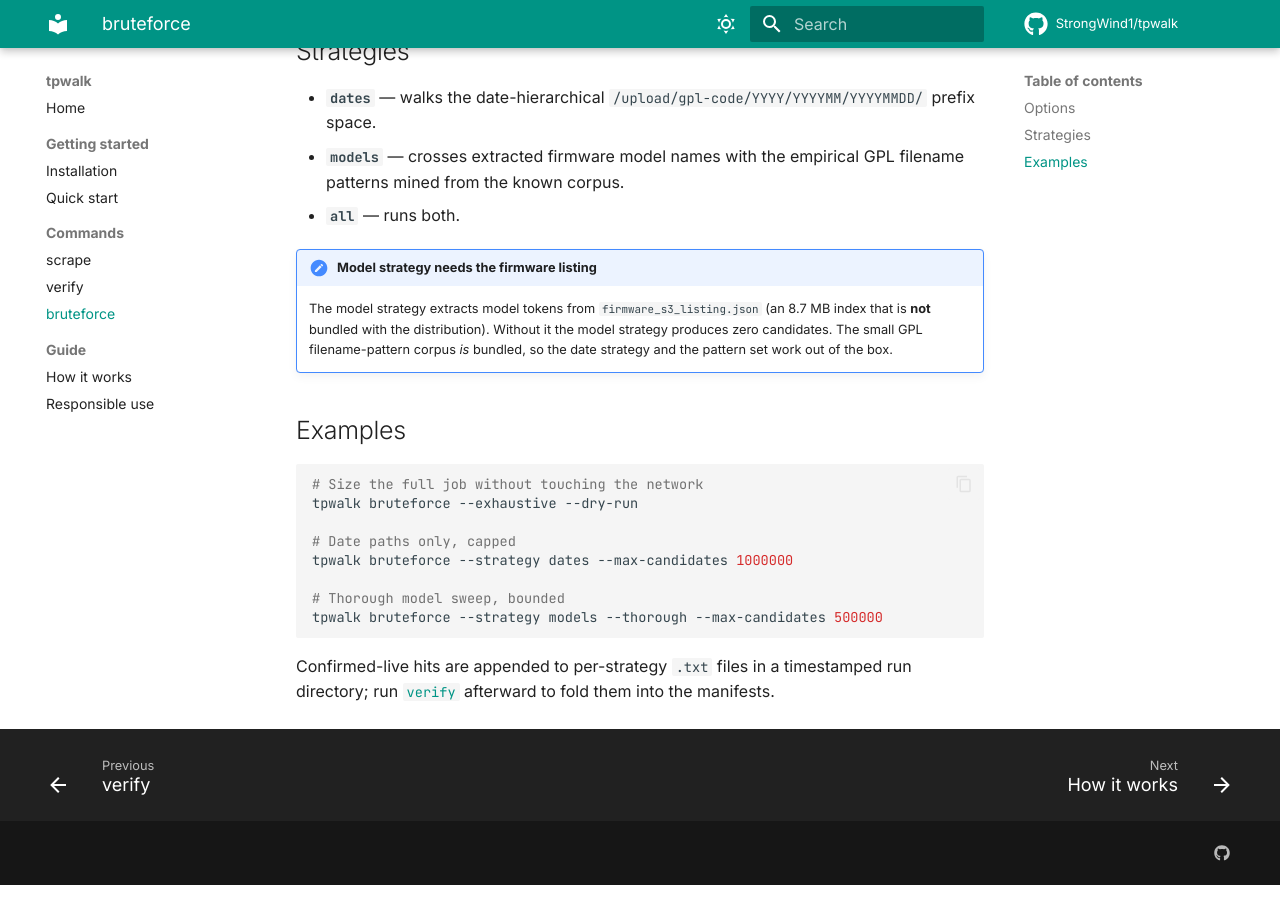
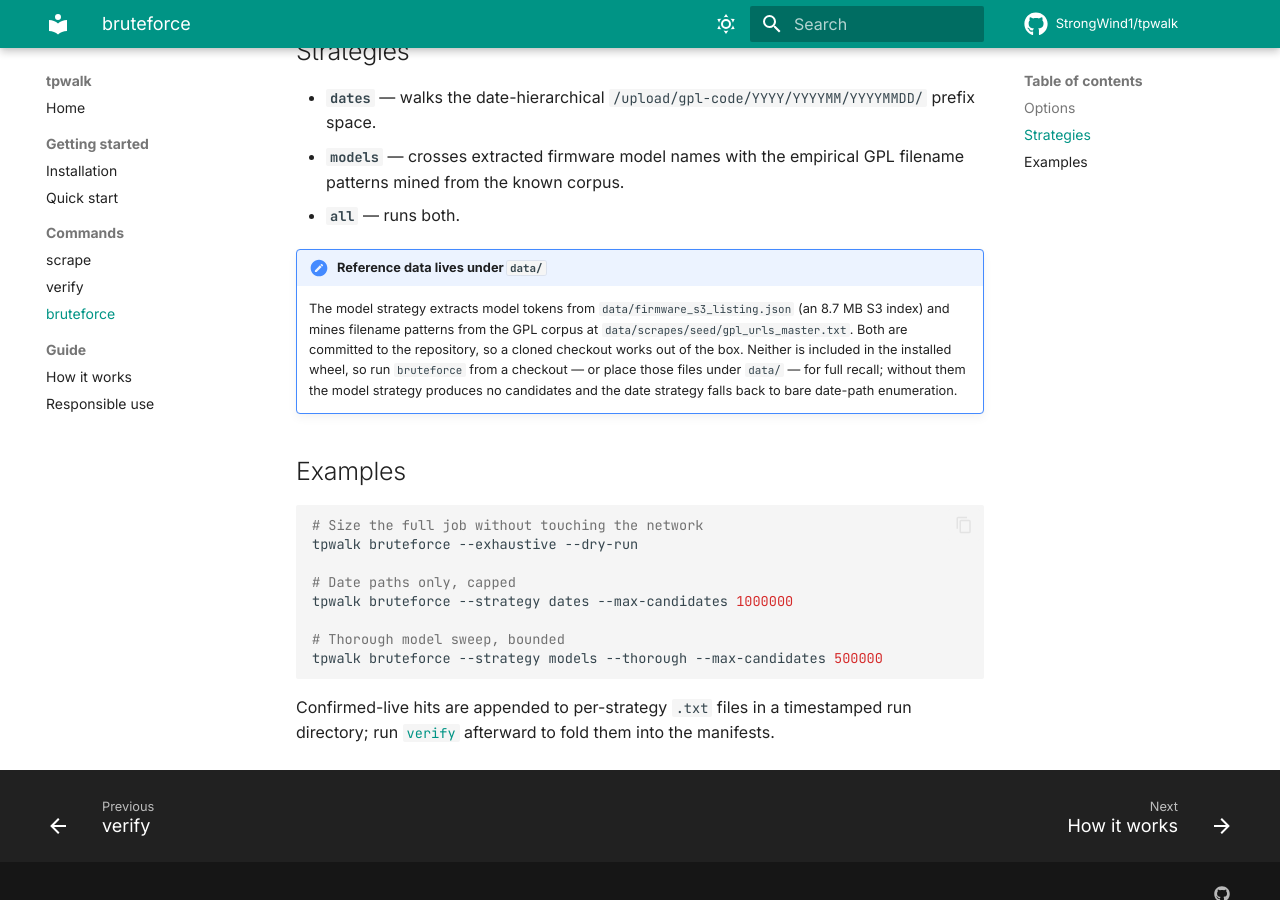
Before and after one commit to StrongWind1/tpwalk, an MkDocs documentation site: the page built from docs/commands/bruteforce.md, in a window 1280 px wide and 900 px high, scrolled down 996 px. Built offline with MkDocs 1.6.1 and Material for MkDocs 9.7.7, drawn with Linux system fonts in a browser that asks for light colours; comment, search, counter and statistics services are not loaded.

Commit message:
chore: declare Apache-2.0 license and correct reference-data docs
- pyproject and README now declare Apache-2.0 to match the LICENSE file
- README and docs: firmware listing and GPL corpus live under data/, not
  bundled in the installed wheel

```diff
--- a/docs/commands/bruteforce.md
+++ b/docs/commands/bruteforce.md
@@ -27,8 +27,8 @@ tpwalk bruteforce [OPTIONS]
 - **`models`** — crosses extracted firmware model names with the empirical GPL filename patterns mined from the known corpus.
 - **`all`** — runs both.
 
-!!! note "Model strategy needs the firmware listing"
-    The model strategy extracts model tokens from `firmware_s3_listing.json` (an 8.7 MB index that is **not** bundled with the distribution). Without it the model strategy produces zero candidates. The small GPL filename-pattern corpus *is* bundled, so the date strategy and the pattern set work out of the box.
+!!! note "Reference data lives under `data/`"
+    The model strategy extracts model tokens from `data/firmware_s3_listing.json` (an 8.7 MB S3 index) and mines filename patterns from the GPL corpus at `data/scrapes/seed/gpl_urls_master.txt`. Both are committed to the repository, so a cloned checkout works out of the box. Neither is included in the installed wheel, so run `bruteforce` from a checkout — or place those files under `data/` — for full recall; without them the model strategy produces no candidates and the date strategy falls back to bare date-path enumeration.
 
 ## Examples
 
--- a/pyproject.toml
+++ b/pyproject.toml
@@ -4,7 +4,7 @@ version = "0.1.0"
 description = "TP-Link GPL source and firmware URL scraper, verifier, and downloader"
 readme = "README.md"
 requires-python = ">=3.14"
-license = "MIT"
+license = "Apache-2.0"
 dependencies = [
     "httpx[http2]",
     "beautifulsoup4",
```
Also changed, not shown: README.md (+3 -3 lines).
